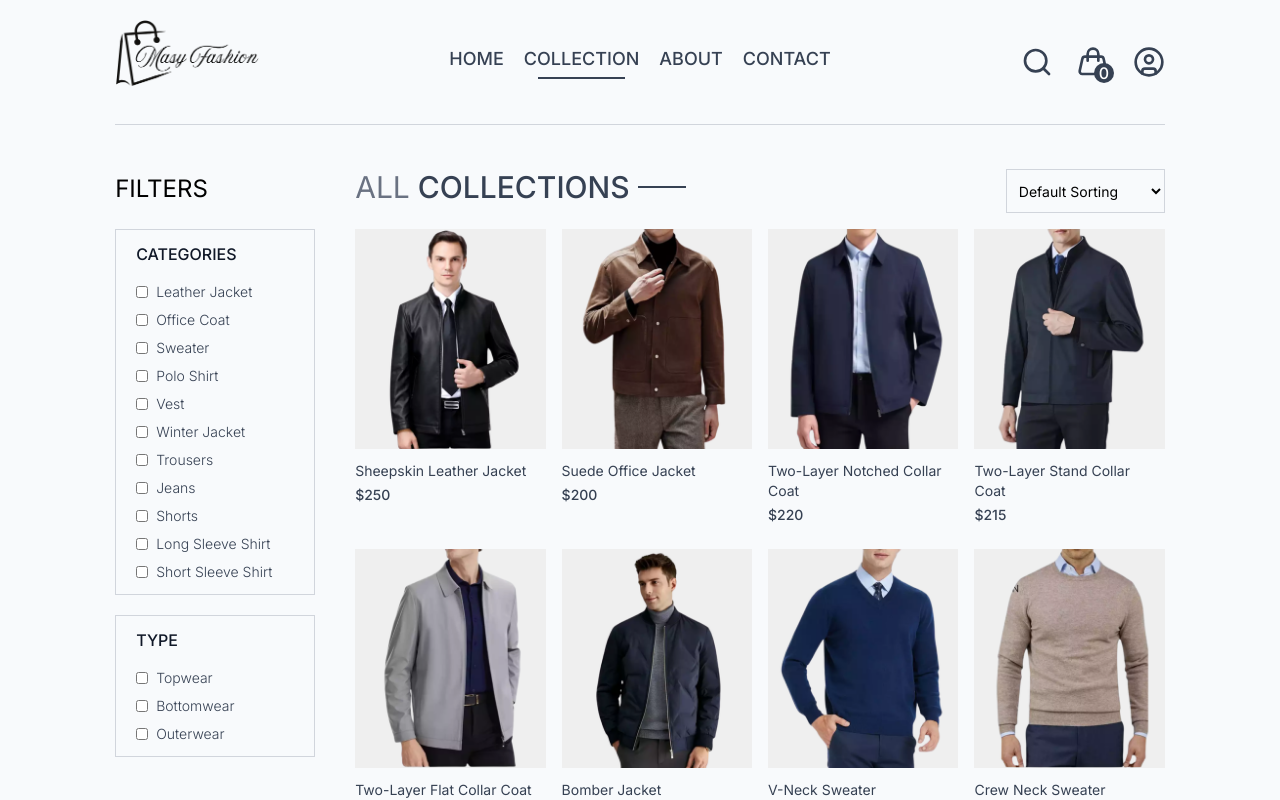
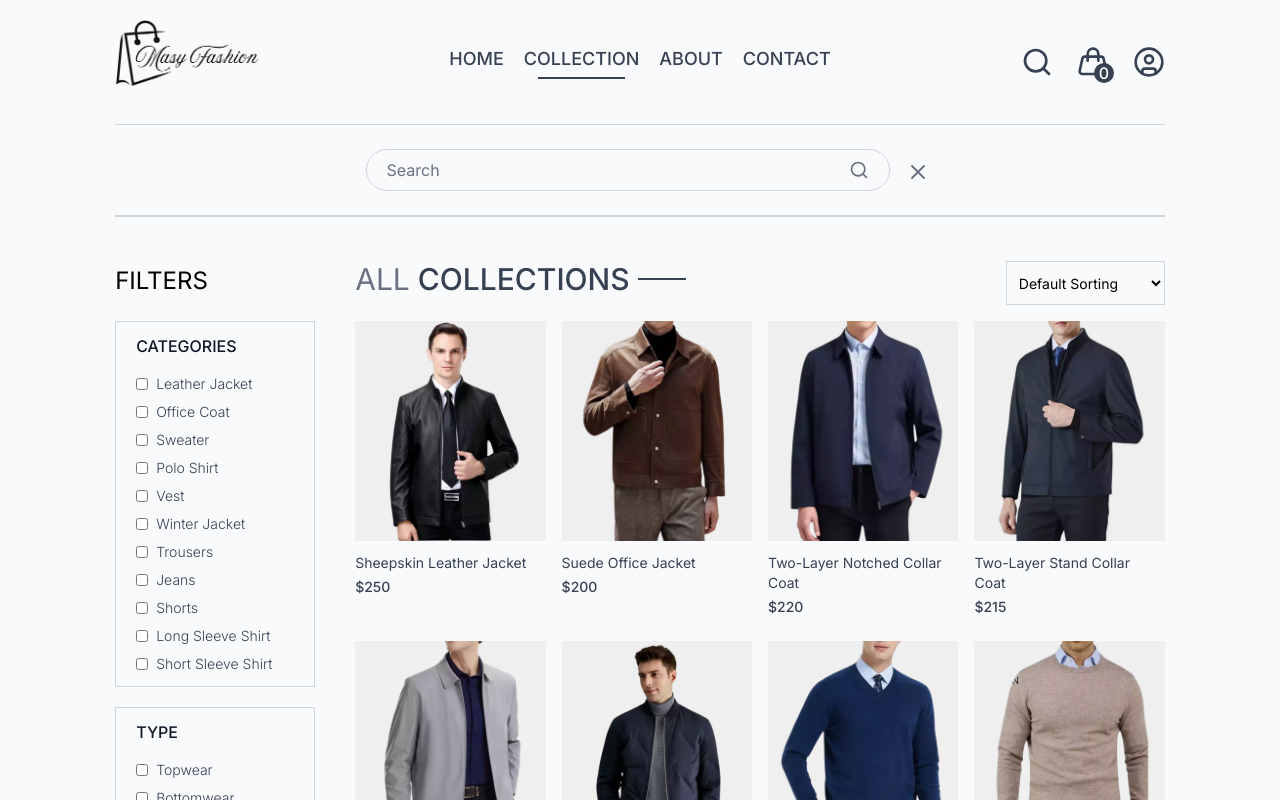
Before and after one commit to quangthoIT/MasyFashion, a React (Vite) app in the folder frontend/: page /collection in a window 1280 px wide. Both pictures are taken after a click on the icon 1036 px from the left and 62 px from the top of the page. Shown: the top 800 px of the page. Built offline with nearby package versions, Linux system fonts and the light colour scheme.

Commit message:
Show/Hide Search Bar - Search Results Handling

```diff
--- a/frontend/src/App.jsx
+++ b/frontend/src/App.jsx
@@ -10,10 +10,12 @@ import PlaceOrder from "./pages/PlaceOrder";
 import Orders from "./pages/Orders";
 import Navbar from "./components/Navbar";
 import Footer from "./components/Footer";
+import SearchBar from "./components/SearchBar";
 const App = () => {
   return (
     <div className="px-4 sm:px-[5vw] md:px-[7vw] lg:px-[9vw]">
       <Navbar />
+      <SearchBar />
       <Routes>
         <Route path="/" element={<Home />} />
         <Route path="/collection" element={<Collection />} />
--- a/frontend/src/components/FilterSidebar.jsx
+++ b/frontend/src/components/FilterSidebar.jsx
@@ -41,7 +41,7 @@ const FilterSidebar = ({
           ].map((category) => (
             <p key={category} className="flex gap-2">
               <input
-                className="w-3"
+                className="w-3 cursor-pointer"
                 type="checkbox"
                 value={category}
                 onChange={toggleCategory}
@@ -63,7 +63,7 @@ const FilterSidebar = ({
           {["Topwear", "Bottomwear", "Outerwear"].map((t) => (
             <p key={t} className="flex gap-2">
               <input
-                className="w-3"
+                className="w-3 cursor-pointer"
                 type="checkbox"
                 value={t}
                 onChange={toggleType}
--- a/frontend/src/components/Navbar.jsx
+++ b/frontend/src/components/Navbar.jsx
@@ -1,10 +1,18 @@
 import { assets } from "../assets/assets";
-import { Link, NavLink } from "react-router-dom";
+import { Link, NavLink, useNavigate } from "react-router-dom";
 import { CircleUser, Handbag, Menu, Search, X } from "lucide-react";
-import { useState } from "react";
+import { useContext, useState } from "react";
+import { ShopContext } from "../context/ShopContext";
 
 const Navbar = () => {
   const [visible, setVissible] = useState(false);
+  const { setShowSearchBar } = useContext(ShopContext);
+  const navigate = useNavigate();
+
+  const handleSearchClick = () => {
+    setShowSearchBar(true);
+    navigate("/collection");
+  };
 
   return (
     <div className="flex items-center justify-between py-5 font-medium">
@@ -51,7 +59,10 @@ const Navbar = () => {
       {/* Icons */}
       <div className="flex items-center gap-6">
         {/* Search */}
-        <Search className="cursor-pointer w-7 h-7 sm:w-8 sm:h-8 text-gray-700" />
+        <Search
+          onClick={handleSearchClick}
+          className="cursor-pointer w-7 h-7 sm:w-8 sm:h-8 text-gray-700"
+        />
         {/* Cart */}
         <Link to="/cart" className="relative">
           <Handbag className="cursor-pointer w-7 h-7 sm:w-8 sm:h-8 text-gray-700" />
--- a/frontend/src/components/ProductGrid.jsx
+++ b/frontend/src/components/ProductGrid.jsx
@@ -55,7 +55,7 @@ const ProductGrid = ({ filterProducts, setSortType }) => {
             setSortType(e.target.value);
             setCurrentPage(1); // Reset về trang 1 khi sort
           }}
-          className="border border-gray-300 text-sm px-2"
+          className="border border-gray-300 text-sm px-2 cursor-pointer"
         >
           <option value="default">Default Sorting</option>
           <option value="priceLowToHigh">Price: Low to High</option>
--- /dev/null
+++ b/frontend/src/components/SearchBar.jsx
@@ -0,0 +1,40 @@
+import { useContext, useEffect, useState } from "react";
+import { ShopContext } from "../context/ShopContext";
+import { Search, X } from "lucide-react";
+import { useLocation } from "react-router-dom";
+
+const SearchBar = () => {
+  const { search, setSearch, showSearchBar, setShowSearchBar } =
+    useContext(ShopContext);
+  const [visible, setVisible] = useState(false);
+  const location = useLocation();
+
+  useEffect(() => {
+    if (location.pathname.includes("collection")) {
+      setVisible(true);
+    } else {
+      setVisible(false);
+    }
+  }, [location]);
+
+  return showSearchBar && visible ? (
+    <div className="border-t border-b border-gray-300 bg-gray-50 text-center">
+      <div className="inline-flex items-center justify-center border border-gray-300 px-5 py-2 my-6 mx-4 rounded-full w-3/4 sm:w-1/2">
+        <input
+          type="text"
+          placeholder="Search"
+          value={search}
+          onChange={(e) => setSearch(e.target.value)}
+          className="flex-1 outline-none bg-inherit text-gray-700 placeholder:text-gray-500"
+        />
+        <Search className="w-5 h-5 shrink-0 text-gray-500" />
+      </div>
+      <X
+        onClick={() => setShowSearchBar(false)}
+        className="inline w-6 h-6 cursor-pointer text-gray-500"
+      />
+    </div>
+  ) : null;
+};
+
+export default SearchBar;
--- a/frontend/src/context/ShopContext.jsx
+++ b/frontend/src/context/ShopContext.jsx
@@ -1,4 +1,4 @@
-import { createContext } from "react";
+import { createContext, useState } from "react";
 import { products } from "../assets/assets";
 
 export const ShopContext = createContext();
@@ -6,10 +6,17 @@ export const ShopContext = createContext();
 const ShopContextProvider = (props) => {
   const currency = "$";
   const delivery = 5;
+  const [search, setSearch] = useState("");
+  const [showSearchBar, setShowSearchBar] = useState(false);
+
   const value = {
     products,
     currency,
     delivery,
+    search,
+    setSearch,
+    showSearchBar,
+    setShowSearchBar,
   };
 
   return (
--- a/frontend/src/pages/Collection.jsx
+++ b/frontend/src/pages/Collection.jsx
@@ -4,7 +4,7 @@ import FilterSidebar from "../components/FilterSidebar";
 import ProductGrid from "../components/ProductGrid";
 
 const Collection = () => {
-  const { products } = useContext(ShopContext);
+  const { products, search, showSearchBar } = useContext(ShopContext);
   const [showFilter, setShowFilter] = useState(false);
   const [filterProducts, setFilterProducts] = useState([]);
   const [subCategory, setSubCategory] = useState([]);
@@ -29,6 +29,13 @@ const Collection = () => {
 
   const applyFilters = () => {
     let productsCopy = products.slice();
+
+    if (showSearchBar && search) {
+      productsCopy = productsCopy.filter((item) =>
+        item.name.toLowerCase().includes(search.toLowerCase())
+      );
+    }
+
     if (subCategory.length > 0) {
       productsCopy = productsCopy.filter((item) =>
         subCategory.includes(item.subCategory)
@@ -57,7 +64,7 @@ const Collection = () => {
 
   useEffect(() => {
     applyFilters();
-  }, [subCategory, type]);
+  }, [subCategory, type, search, showSearchBar]);
 
   useEffect(() => {
     sortProduct();
```
